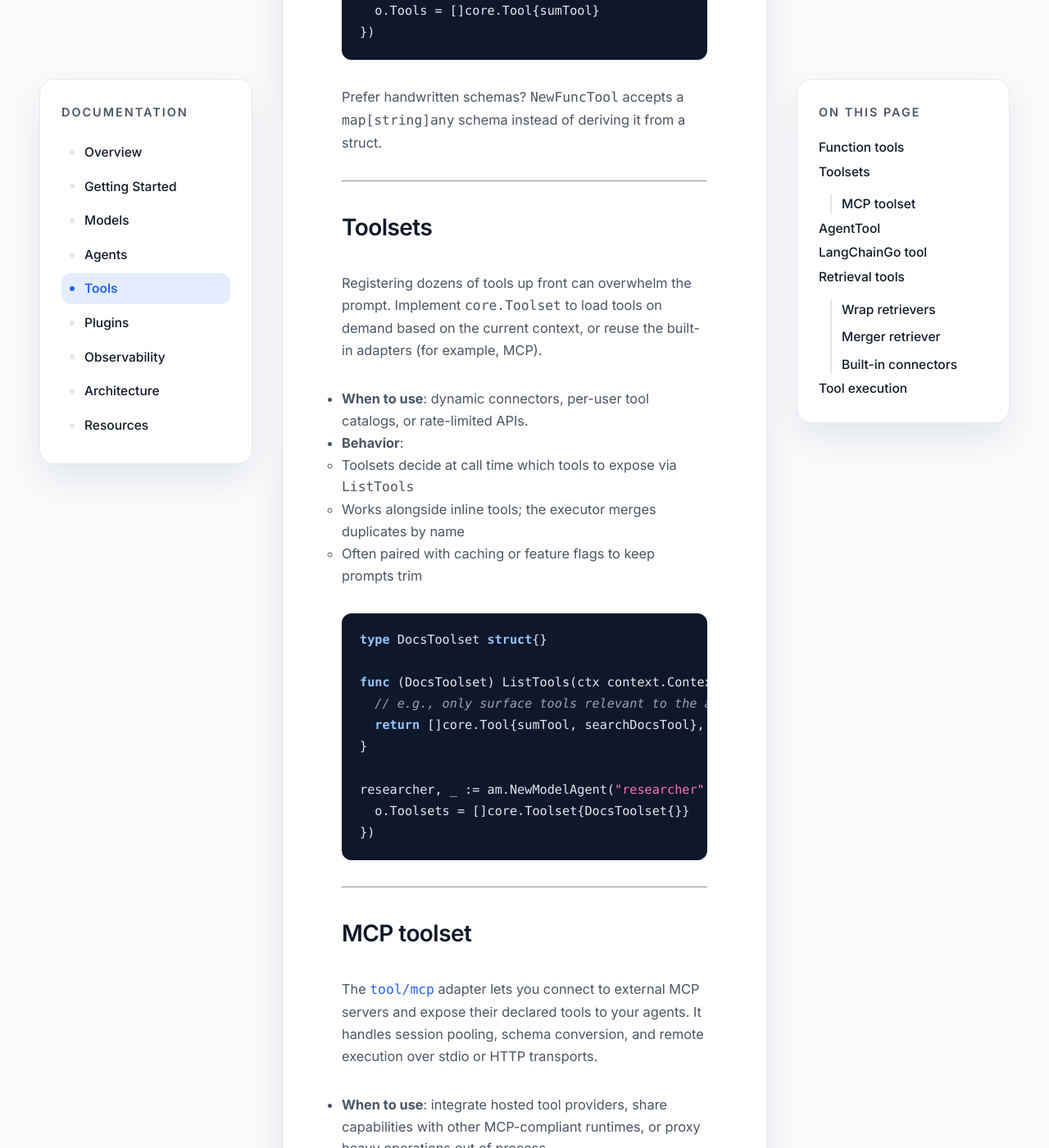
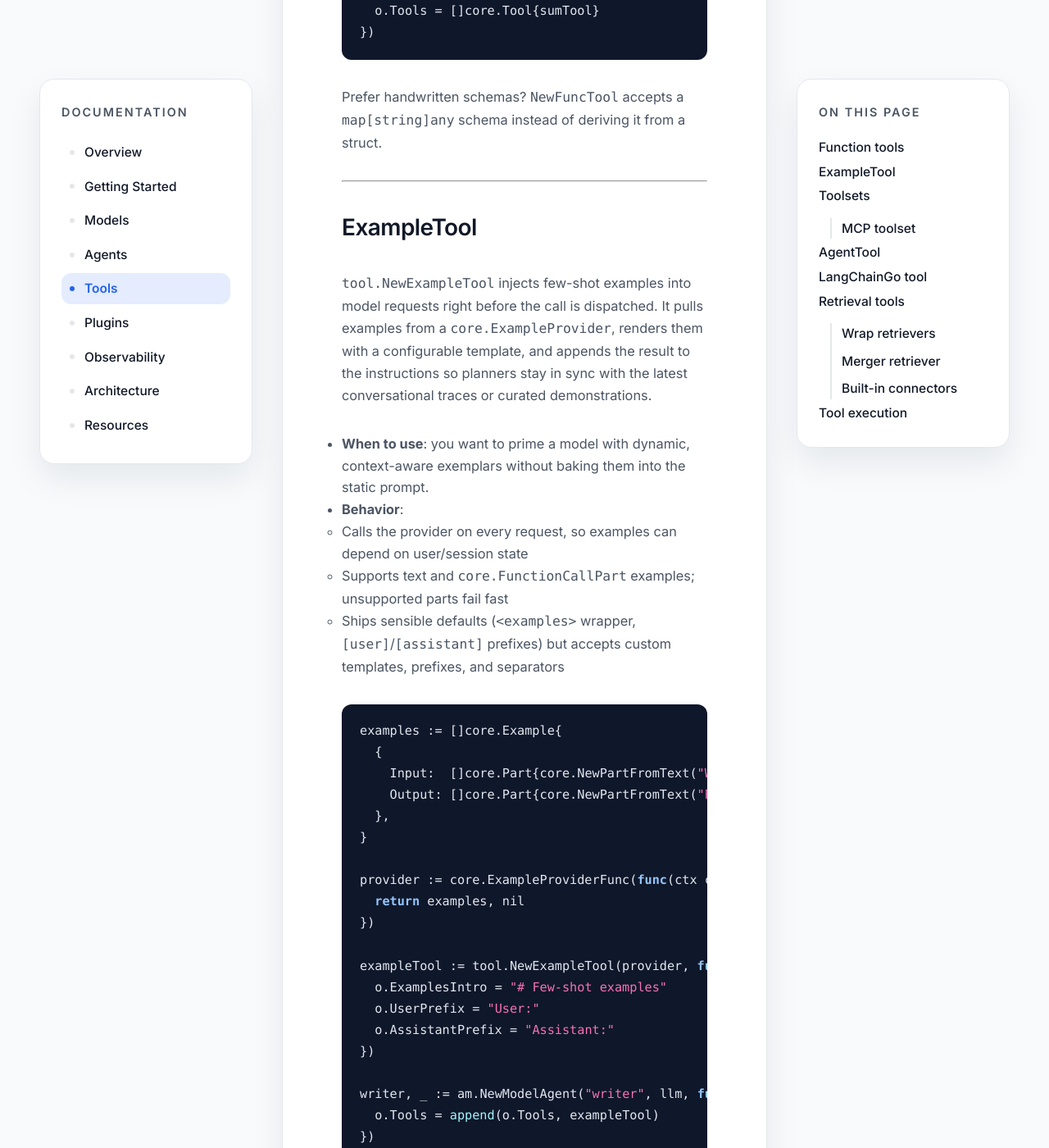
Before and after one commit to hupe1980/agentmesh, a Jekyll site: the page built from docs/tools.md, in a window 1280 px wide and 1400 px high, scrolled down 1469 px. Shown: the whole window at 82% size. Built offline with Jekyll 4.4.1, drawn with Linux system fonts in a browser that asks for light colours; some of the changed text lies outside the part shown.

Commit message:
feat: add ExampleTool documentation for dynamic example injection in model requests

````diff
--- a/docs/tools.md
+++ b/docs/tools.md
@@ -15,6 +15,8 @@ hero:
 sidebar:
   - title: Function tools
     url: "#function-tools"
+  - title: ExampleTool
+    url: "#example-tool"
   - title: Toolsets
     url: "#toolsets"
     children:
@@ -69,6 +71,43 @@ planner, _ := am.NewModelAgent("planner", llm, func(o *am.ModelAgentOptions) {
 ```
 
 Prefer handwritten schemas? `NewFuncTool` accepts a `map[string]any` schema instead of deriving it from a struct.
+
+---
+
+## ExampleTool {#example-tool}
+
+`tool.NewExampleTool` injects few-shot examples into model requests right before the call is dispatched. It pulls examples from a `core.ExampleProvider`, renders them with a configurable template, and appends the result to the instructions so planners stay in sync with the latest conversational traces or curated demonstrations.
+
+- **When to use**: you want to prime a model with dynamic, context-aware exemplars without baking them into the static prompt.
+- **Behavior**:
+  - Calls the provider on every request, so examples can depend on user/session state
+  - Supports text and `core.FunctionCallPart` examples; unsupported parts fail fast
+  - Ships sensible defaults (`<examples>` wrapper, `[user]`/`[assistant]` prefixes) but accepts custom templates, prefixes, and separators
+
+```go
+examples := []core.Example{
+  {
+    Input:  []core.Part{core.NewPartFromText("What is the capital of France?")},
+    Output: []core.Part{core.NewPartFromText("Paris is the capital of France.")},
+  },
+}
+
+provider := core.ExampleProviderFunc(func(ctx context.Context, ro core.ReadonlyContext) ([]core.Example, error) {
+  return examples, nil
+})
+
+exampleTool := tool.NewExampleTool(provider, func(o *tool.ExampleToolOptions) {
+  o.ExamplesIntro = "# Few-shot examples"
+  o.UserPrefix = "User:"
+  o.AssistantPrefix = "Assistant:"
+})
+
+writer, _ := am.NewModelAgent("writer", llm, func(o *am.ModelAgentOptions) {
+  o.Tools = append(o.Tools, exampleTool)
+})
+```
+
+Need richer formatting? Set `ExampleToolOptions.Template` to a Go template that receives the resolved examples (`.Examples`) and options (`.Options`). `tool.RenderExamples` is also exported so you can preview or unit-test rendering without wiring the full tool.
 
 ---
 
````
